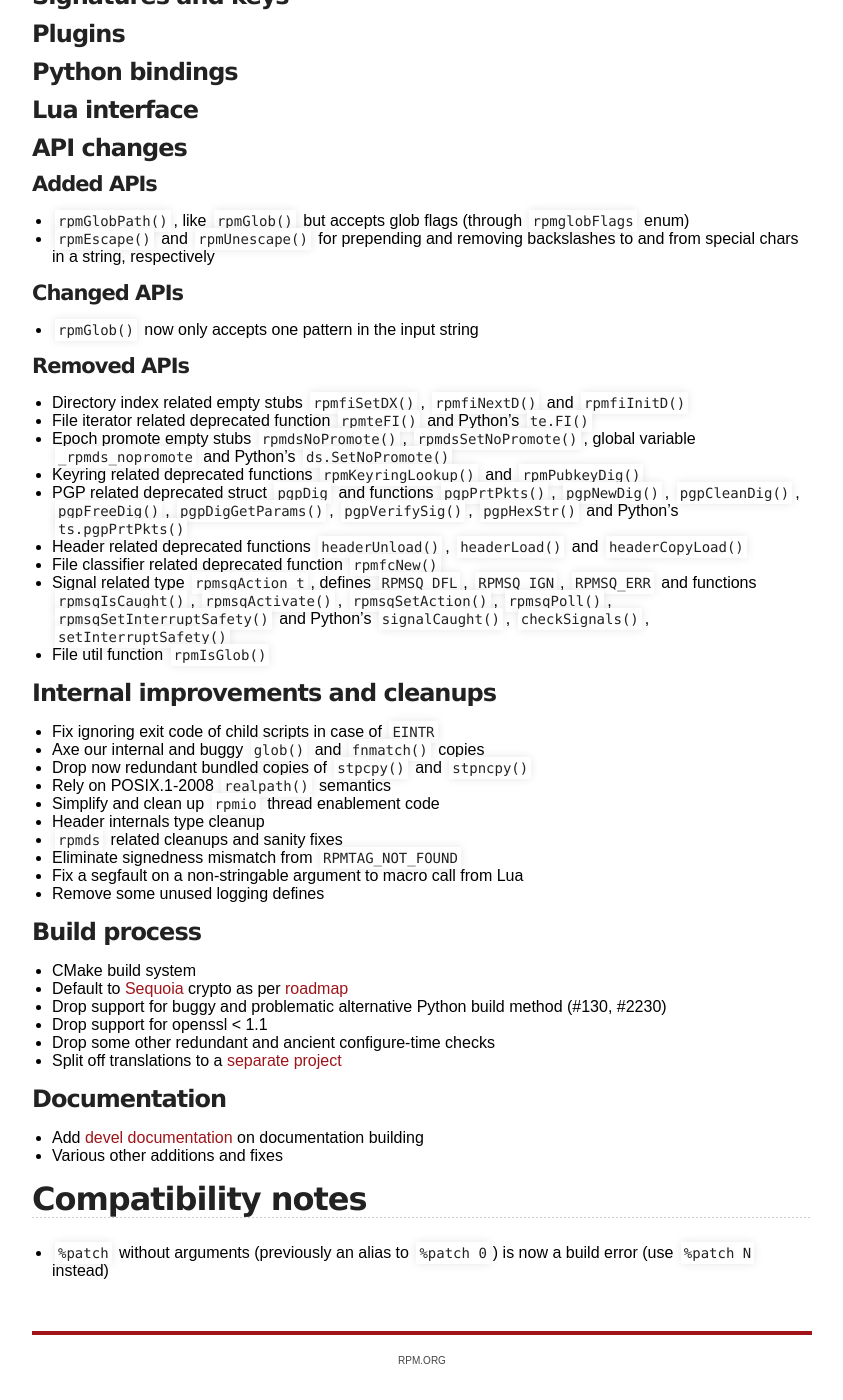
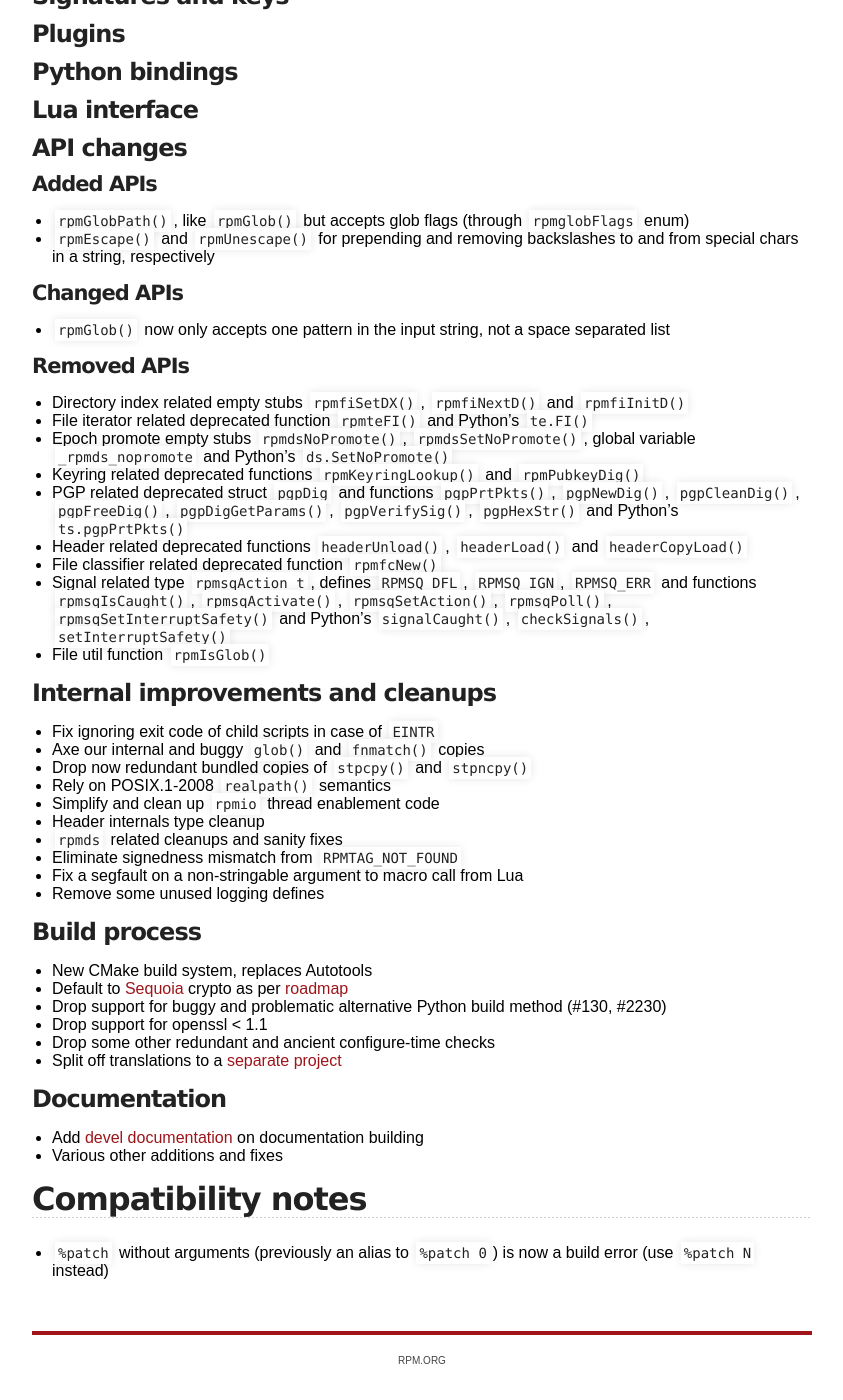
Before and after one commit to rpm-software-management/rpm-web, a Jekyll site: the page built from wiki/Releases/4.19.0.md, in a window 1280 px wide and 1400 px high, scrolled down 1204 px. Shown: the whole window, without its empty margins (218-1061 px from the left). Built offline with Jekyll 4.4.1, drawn with Linux system fonts in a browser that asks for light colours.

Commit message:
Minor fixups to 4.19.0 RN

```diff
--- a/wiki/Releases/4.19.0.md
+++ b/wiki/Releases/4.19.0.md
@@ -58,7 +58,8 @@ title: rpm.org - Releases
   and from special chars in a string, respectively
 
 #### Changed APIs
-* `rpmGlob()` now only accepts one pattern in the input string
+* `rpmGlob()` now only accepts one pattern in the input string, not a space
+  separated list
 
 #### Removed APIs
 * Directory index related empty stubs `rpmfiSetDX()`, `rpmfiNextD()` and
@@ -93,7 +94,7 @@ title: rpm.org - Releases
 * Remove some unused logging defines
 
 ### Build process
-* CMake build system
+* New CMake build system, replaces Autotools
 * Default to [Sequoia](https://sequoia-pgp.org/) crypto as per [roadmap](https://rpm.org/roadmap.html)
 * Drop support for buggy and problematic alternative Python build method (#130, #2230)
 * Drop support for openssl < 1.1
```
